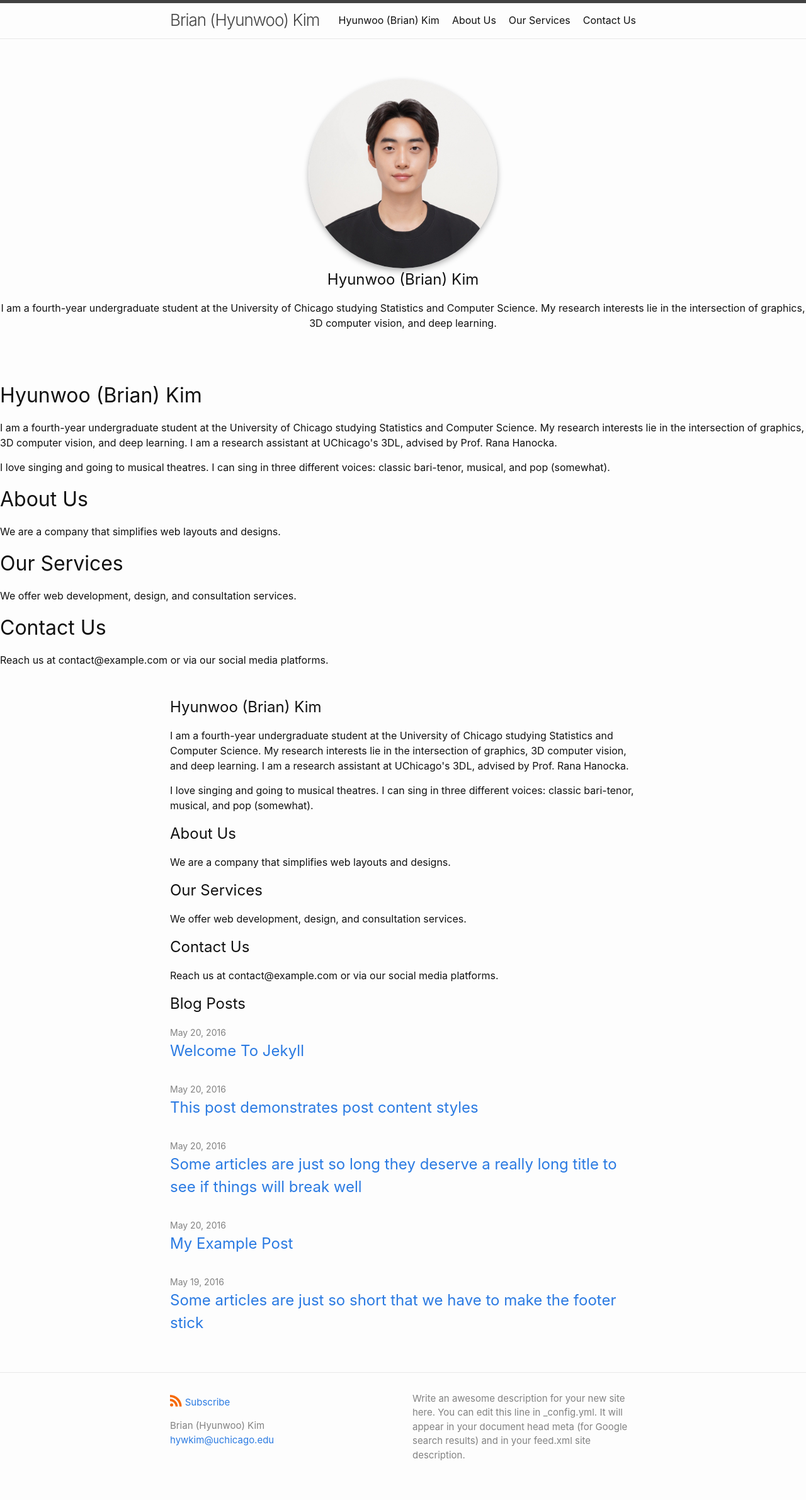
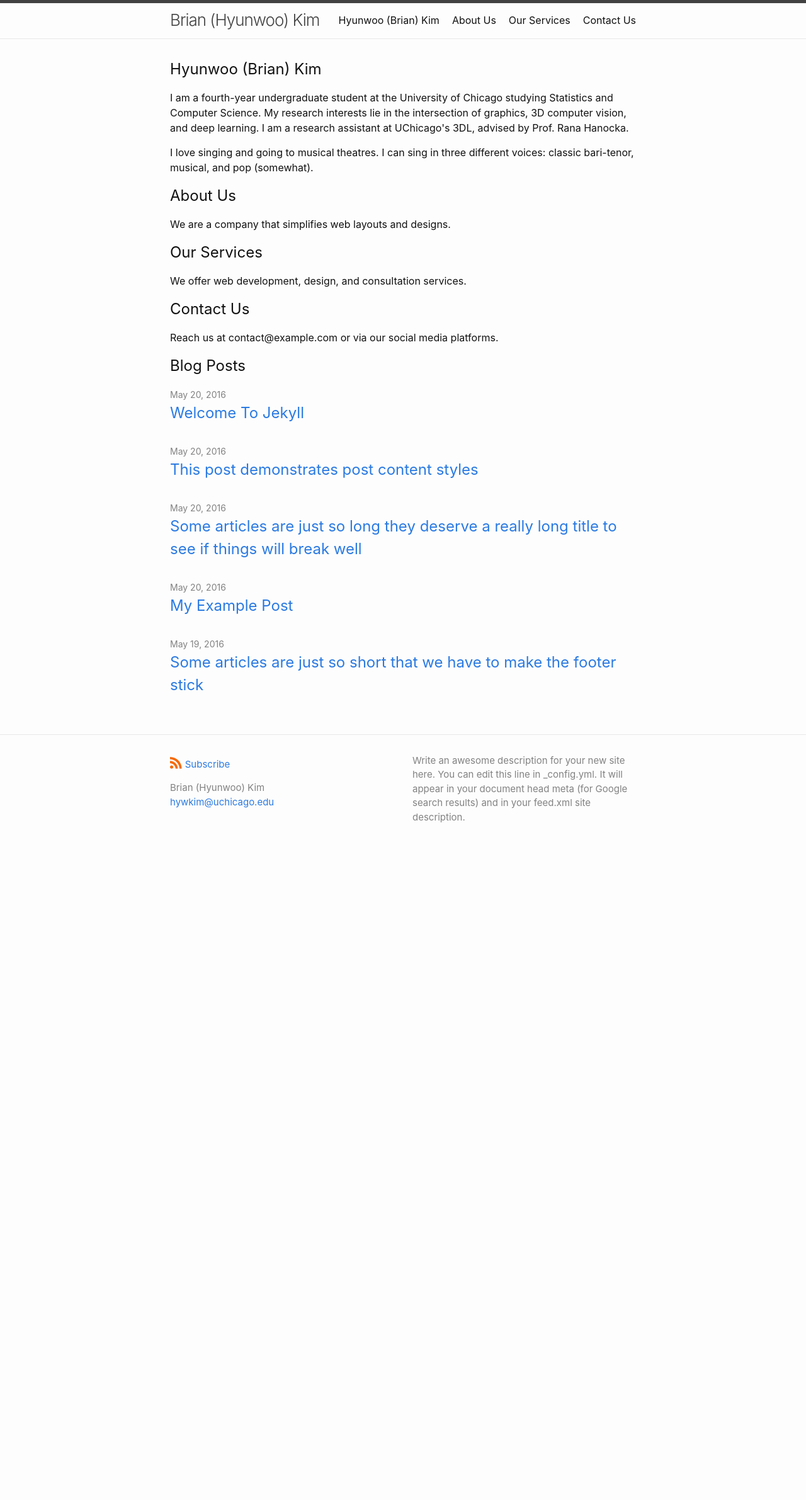
Before and after one commit to hywkim-brian/site, a Jekyll site: the page built from index.md, in a window 1280 px wide. Shown: the whole page at 63% size. Built offline with Jekyll 4.4.1, drawn with Linux system fonts in a browser that asks for light colours; after the commit the page ends 1369 px from its top, so only the background shows below that.

Commit message:
customize

```diff
--- a/_includes/header.html
+++ b/_includes/header.html
@@ -1,32 +1,18 @@
-<!DOCTYPE html>
-<html lang="en">
-<head>
-  <meta charset="UTF-8">
-  <meta name="viewport" content="width=device-width, initial-scale=1.0">
-  <title>{{ site.title }}</title>
-  <style>
-    /* Static Image Section Styling */
-    .hero-image {
-      text-align: center;
-      margin: 4rem 0;
-    }
-
-    .hero-image img {
-      display: block;
-      margin: 0 auto;
-      max-width: 300px; /* Adjust image size */
-      height: auto; /* Maintain aspect ratio */
-      border-radius: 80%; /* Make the image circular */
-      box-shadow: 0px 4px 10px rgba(0, 0, 0, 0.3); /* Optional: Add shadow */
-    }
-  </style>
-</head>
-<body>
-  <!-- Header -->
 <header class="site-header">
   <div class="wrapper">
-      <a class="site-title" rel="author" href="{{ "/" | relative_url }}">{{ site.title }}</a>
+    <a class="site-title" rel="author" href="{{ "/" | relative_url }}">{{ site.title | escape }}</a>
+
     <nav class="site-nav">
+      <input type="checkbox" id="nav-trigger" class="nav-trigger" />
+      <label for="nav-trigger">
+        <span class="menu-icon">
+          <svg viewBox="0 0 18 15" width="18px" height="15px">
+            <path d="M18,1.484c0,0.82-0.665,1.484-1.484,1.484H1.484C0.665,2.969,0,2.304,0,1.484l0,0C0,0.665,0.665,0,1.484,0 h15.032C17.335,0,18,0.665,18,1.484L18,1.484z M18,7.516C18,8.335,17.335,9,16.516,9H1.484C0.665,9,0,8.335,0,7.516l0,0 c0-0.82,0.665-1.484,1.484-1.484h15.032C17.335,6.031,18,6.696,18,7.516L18,7.516z M18,13.516C18,14.335,17.335,15,16.516,15H1.484 C0.665,15,0,14.335,0,13.516l0,0c0-0.82,0.665-1.483,1.484-1.483h15.032C17.335,12.031,18,12.695,18,13.516L18,13.516z"/>
+          </svg>
+        </span>
+      </label>
+
+
       <div class="trigger">
         <!-- Dynamic Section Links -->
         {%- for section in site.sections -%}
@@ -36,23 +22,3 @@
     </nav>
   </div>
 </header>
-
-  <!-- Static Image Section -->
-  <section class="hero-image">
-    <img src="/assets/images/profile.jpeg" alt="Hyunwoo (Brian) Kim">
-    <h1>Hyunwoo (Brian) Kim</h1>
-    <p>I am a fourth-year undergraduate student at the University of Chicago studying Statistics and Computer Science. My research interests lie in the intersection of graphics, 3D computer vision, and deep learning.</p>
-  </section>
-
-  <!-- Main Content -->
-  <main class="home">
-    <!-- Render Dynamic Sections -->
-    {%- for section in site.sections -%}
-    <div id="{{ section.id }}" class="section">
-      <h1>{{ section.title }}</h1>
-      <div>{{ section.content | markdownify }}</div>
-    </div>
-    {%- endfor -%}
-  </main>
-</body>
-</html>
```
Lines whose indentation alone changed are shown as unchanged.
